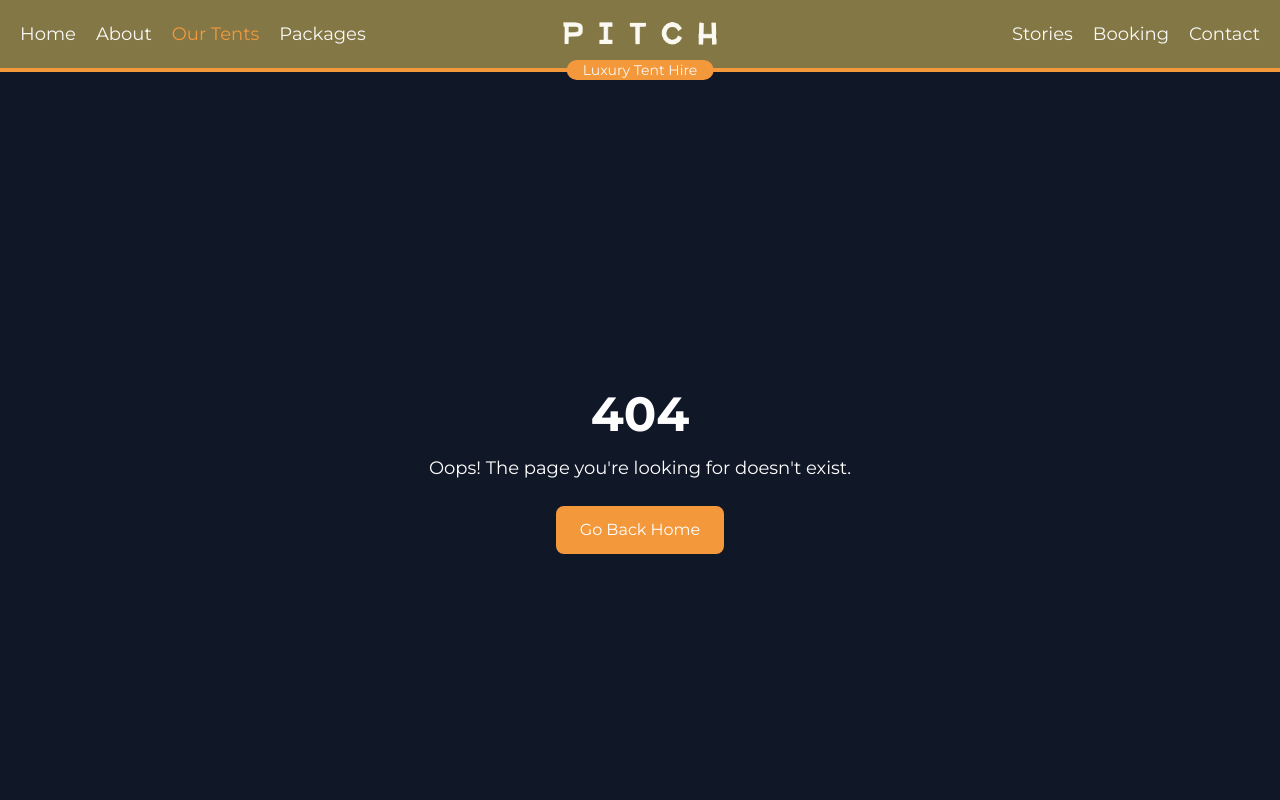
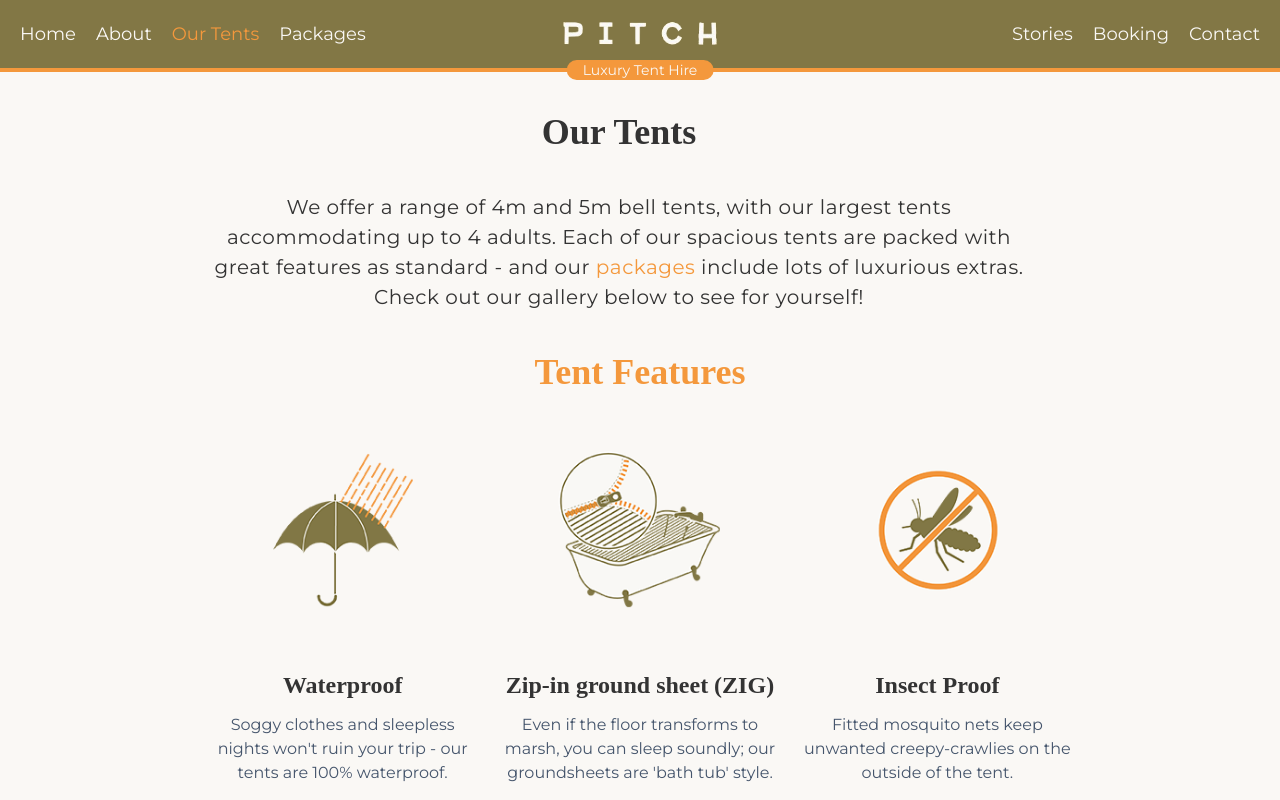
Before and after one commit to ralphreevencarandang/pitch-clone, a React (Vite) app: page /ourtents in a window 1280 px wide. Shown: the top 800 px of the page. Built offline with nearby package versions, Linux system fonts and the light colour scheme; a web font is replaced by a local one.

Commit message:
our-tents path

```diff
--- a/src/App.jsx
+++ b/src/App.jsx
@@ -33,7 +33,7 @@ function Layout() {
             <Routes>
                 <Route path="/" element={<Home />} />
                 <Route path="/contact" element={<Contact />} />
-                <Route path="/our-tents" element={<OurTents />} />
+                <Route path="/ourtents" element={<OurTents />} />
                 <Route path="/packages" element={<Packages />} />
                 <Route path="/booking" element={<Booking />} />
                 <Route path="/about" element={<About />} />
--- a/src/constant/index.js
+++ b/src/constant/index.js
@@ -4,9 +4,6 @@ import {CoirMatFloor,
     TentSize,
     Waterproof,
     ZipInGround,
-
-
-
     gallery1,
     gallery2,
     gallery3,
```
